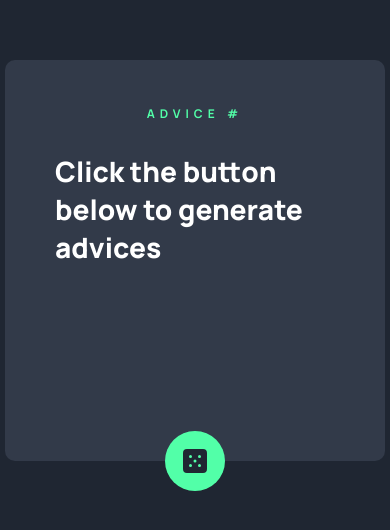
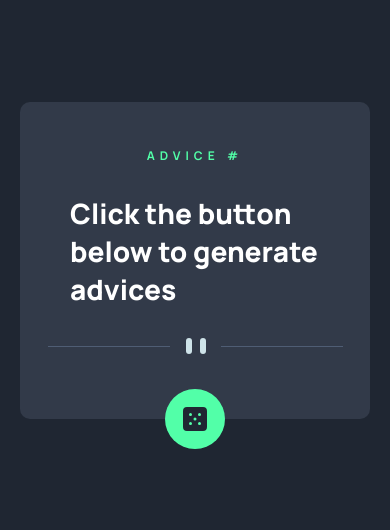
Before and after one commit to nickonyi/Advice-generator-app, a React app: page / in a window 390 px wide. Shown: the part 162-692 px from the top of the page. Built offline with nearby package versions, Linux system fonts and the light colour scheme; the HTML template or start-up script is replaced by a standard one.

Commit message:
html and css

```diff
--- a/src/Advice.jsx
+++ b/src/Advice.jsx
@@ -1,4 +1,5 @@
 import Dividor from './assets/images/pattern-divider-desktop.svg?react';
+import MobileDividor from './assets/images/pattern-divider-mobile.svg?react';
 import Dice from './assets/images/icon-dice.svg?react';
 import { useState } from 'react';
 
@@ -23,6 +24,7 @@ function Advice() {
       </p>
       <div className="dividor-container">
         <Dividor className="dividor" />
+        <MobileDividor className="m-dividor" />
       </div>
       <div className="dice-container" onClick={fetchAdvice}>
         <Dice className="dice" />
--- a/src/styles/App.scss
+++ b/src/styles/App.scss
@@ -59,6 +59,9 @@ body {
 .dividor {
   color: $white;
 }
+.m-dividor {
+  display: none;
+}
 
 .dice-container {
   background-color: $primary-green-300;
@@ -92,17 +95,13 @@ body {
     width: 100%;
   }
   .container {
-    width: 380px;
+    width: 350px;
   }
-  .dividor-container {
-    display: flex;
-    justify-content: center; /* horizontally */
-    align-items: center; /* vertically */
-    width: 100%; /* or a specific width */
-    height: 100px;
-    .dividor {
-      width: 50px; /* or % of container */
-      height: auto;
-    }
+
+  .dividor {
+    display: none;
+  }
+  .m-dividor {
+    display: block;
   }
 }
```
